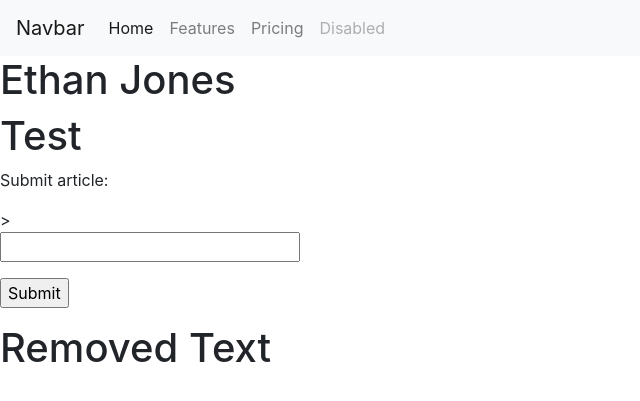
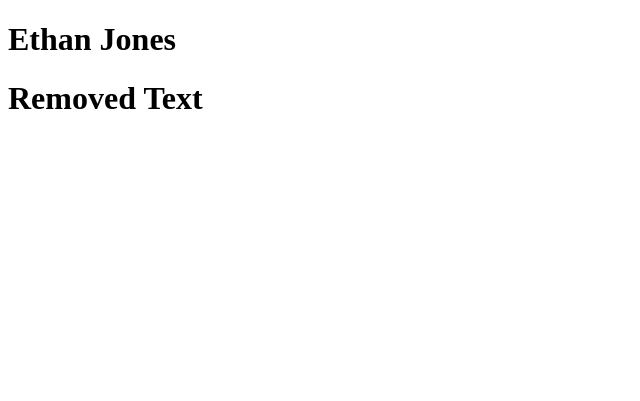
Before and after one commit to ethanjones-git/flaskapp, a Flask app: page / in a window 1280 px wide. Shown: the top 401 px of the page, without its empty margins (0-640 px from the left). Run offline with Flask 2, Linux system fonts and the light colour scheme.

Commit message:
baseline

```diff
--- a/application.py
+++ b/application.py
@@ -57,7 +57,7 @@ def home():
         rmvd_txt = "words"
 
 
-        return render_template('index.html',labels=labels,values =values,rmvd_txt=rmvd_txt)
+        return render_template('index.html')
     else:
         return render_template("index.html", content="Testing")
 
--- a/templates/base.html
+++ /dev/null
@@ -1,39 +0,0 @@
-<!DOCTYPE html>
-<html lang="en">
-<head>
-    <link rel="stylesheet" href="https://cdn.jsdelivr.net/npm/bootstrap@4.3.1/dist/css/bootstrap.min.css" integrity="sha384-ggOyR0iXCbMQv3Xipma34MD+dH/1fQ784/j6cY/iJTQUOhcWr7x9JvoRxT2MZw1T" crossorigin="anonymous">
-    <meta charset="UTF-8">
-    <title>{% block title %}{% endblock %}</title>
-</head>
-<body>
-<nav class="navbar navbar-expand-lg navbar-light bg-light">
-  <a class="navbar-brand" href="#">Navbar</a>
-  <button class="navbar-toggler" type="button" data-toggle="collapse" data-target="#navbarNav" aria-controls="navbarNav" aria-expanded="false" aria-label="Toggle navigation">
-    <span class="navbar-toggler-icon"></span>
-  </button>
-  <div class="collapse navbar-collapse" id="navbarNav">
-    <ul class="navbar-nav">
-      <li class="nav-item active">
-        <a class="nav-link" href="#">Home <span class="sr-only">(current)</span></a>
-      </li>
-      <li class="nav-item">
-        <a class="nav-link" href="#">Features</a>
-      </li>
-      <li class="nav-item">
-        <a class="nav-link" href="#">Pricing</a>
-      </li>
-      <li class="nav-item">
-        <a class="nav-link disabled" href="#" tabindex="-1" aria-disabled="true">Disabled</a>
-      </li>
-    </ul>
-  </div>
-</nav>
-    <h1>Ethan Jones</h1>
-    {% block content %}{% endblock %}
-    <script src="https://code.jquery.com/jquery-3.3.1.slim.min.js" integrity="sha384-q8i/X+965DzO0rT7abK41JStQIAqVgRVzpbzo5smXKp4YfRvH+8abtTE1Pi6jizo" crossorigin="anonymous"></script>
-    <script src="https://cdn.jsdelivr.net/npm/popper.js@1.14.7/dist/umd/popper.min.js" integrity="sha384-UO2eT0CpHqdSJQ6hJty5KVphtPhzWj9WO1clHTMGa3JDZwrnQq4sF86dIHNDz0W1" crossorigin="anonymous"></script>
-    <script src="https://cdn.jsdelivr.net/npm/bootstrap@4.3.1/dist/js/bootstrap.min.js" integrity="sha384-JjSmVgyd0p3pXB1rRibZUAYoIIy6OrQ6VrjIEaFf/nJGzIxFDsf4x0xIM+B07jRM" crossorigin="anonymous"></script>
-<h1>Removed Text</h1>
-    <p>{{rmvd_txt}}</p>
-</body>
-</html>
--- a/templates/index.html
+++ b/templates/index.html
@@ -1,15 +1,7 @@
-{% extends "base.html" %}
-{% block title %}Home Page{% endblock %}
-{% block content %}
-<h1> Test </h1>
-<form action="#" method ="post">
-    <p>Submit article:</p>>
-    <p><input type="text" name="nm" style="width:300px"></p>
-    <p><input type="submit" name="submit"></p>
-</form>
-{% endblock %}
-<style>
-input, text {
-    width:100px; //change this to any other value
-}
-</style>
+<!DOCTYPE html>
+<html lang="en">
+<body>
+    <h1>Ethan Jones</h1>
+<h1>Removed Text</h1>
+</body>
+</html>
```
